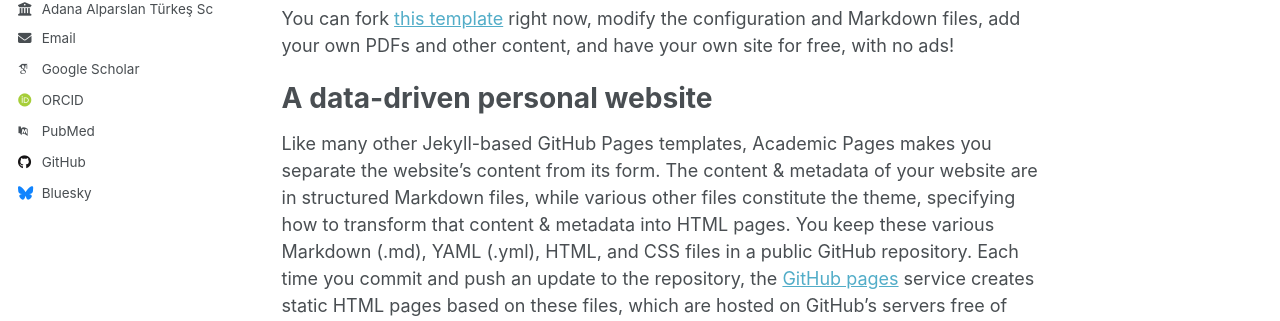
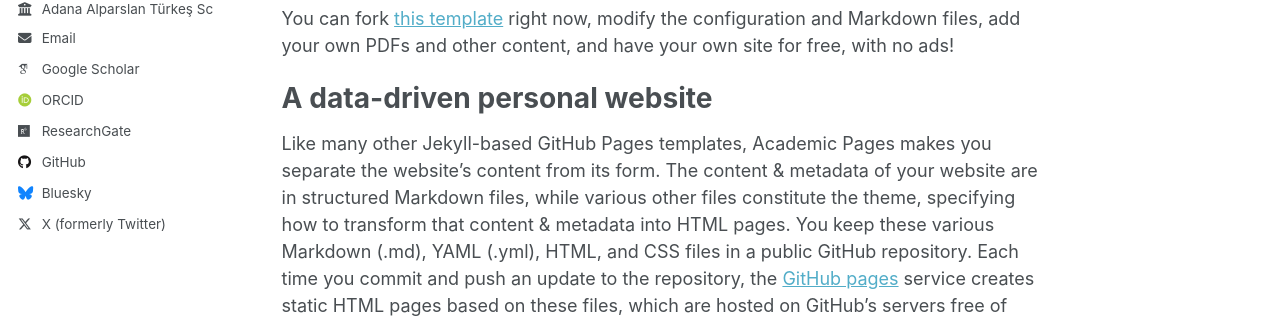
Before and after one commit to m3sut/m3sut.github.io, a Jekyll site: the page built from _pages/about.md, in a window 1280 px wide. Shown: the part 404-725 px from the top of the page. Built offline with Jekyll 4.4.1, drawn with Linux system fonts in a browser that asks for light colours; some web fonts are replaced; a script that is not in the unit is left out; part of the change alters nothing that is shown.

Commit message:
Update _config.yml

```diff
--- a/_config.yml
+++ b/_config.yml
@@ -40,21 +40,21 @@ author:
   impactstory      : # URL
   orcid            : "https://orcid.org/0000-0002-4333-433X"
   semantic         : # URL
-  pubmed           : "https://www.ncbi.nlm.nih.gov/pubmed/?term=john+snow"
-  researchgate     : # URL
+  pubmed           : # URL
+  researchgate     : "https://www.researchgate.net/profile/Mesut-Karakoc-2"
   scopus           : # URL
 
   # Repositories and software development
   bitbucket        : # Username - Update with your username on the site
   codepen          : # Username
   dribbble         : # Username
-  github           : "academicpages"
+  github           : "m3sut"
   kaggle           : # Username
   stackoverflow    : # User number or user number and name (i.e., use "1" or "1/jeff-atwood")
 
   # Social media
   artstation       : # Username
-  bluesky          : "bsky.app" # Replace this with you Bluesky username
+  bluesky          : "karakoc.bsky.social" # Replace this with you Bluesky username
   facebook         : # Username
   flickr           : # Username
   foursquare       : # Username
@@ -71,7 +71,7 @@ author:
   steam            : # Username
   telegram         : # URL
   tumblr           : # Username
-  twitter          : # Username for X / Twitter
+  twitter          : "m3sut" # Username for X / Twitter
   vine             : # Username
   weibo            : # Username
   wikipedia        : # Username
```
